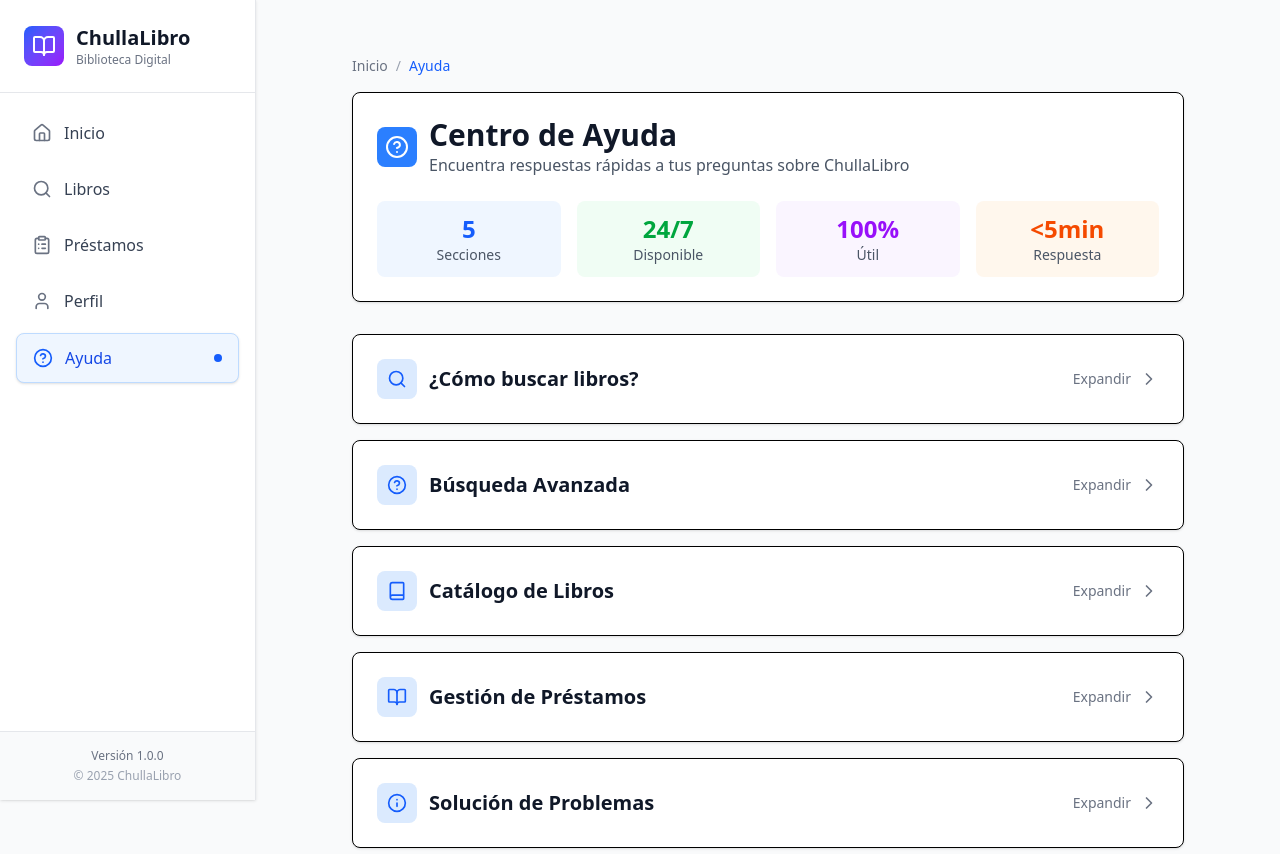
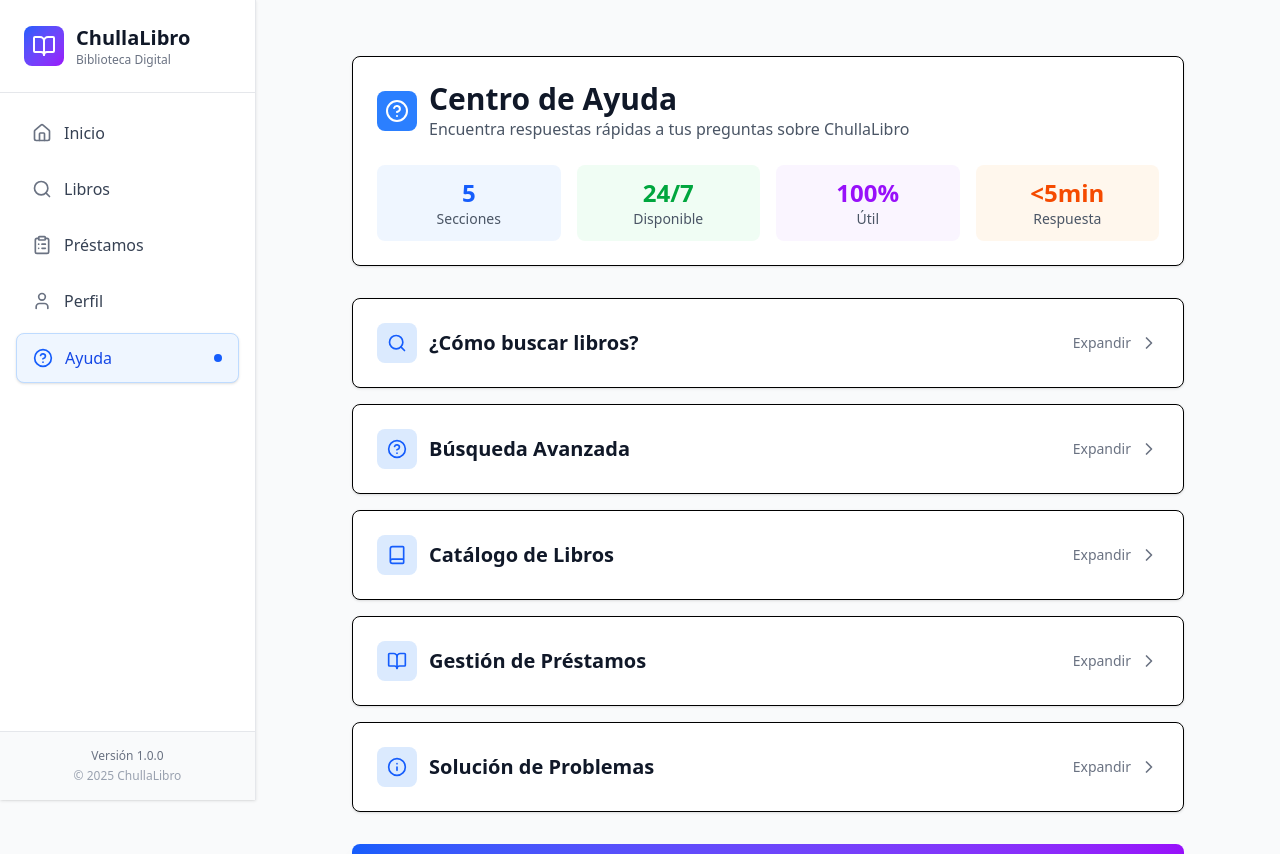
Before and after one commit to JotaValla/ChullaLibro, a React (Vite) app in the folder chulla-libro/: page /help in a window 1280 px wide. Shown: the top 854 px of the page. Built offline with nearby package versions, Linux system fonts and the light colour scheme.

Commit message:
fix: remove breadcrumbs

```diff
--- a/chulla-libro/src/pages/Books.jsx
+++ b/chulla-libro/src/pages/Books.jsx
@@ -114,11 +114,6 @@
       <div className="max-w-6xl mx-auto px-4 sm:px-6 lg:px-8">
         {/* Header with breadcrumb */}
         <div className="mb-8">
-          <nav className="text-sm breadcrumbs mb-4">
-            <span className="text-gray-500">Inicio</span>
-            <span className="mx-2 text-gray-400">/</span>
-            <span className="text-blue-600 font-medium">Catálogo de Libros</span>
-          </nav>
 
           <div className="bg-white rounded-lg shadow-sm border p-6">
             <div className="flex items-center gap-3 mb-4">
--- a/chulla-libro/src/pages/Help.jsx
+++ b/chulla-libro/src/pages/Help.jsx
@@ -185,11 +185,6 @@
       <div className="max-w-4xl mx-auto px-4 sm:px-6 lg:px-8">
         {/* Header con breadcrumb */}
         <div className="mb-8">
-          <nav className="text-sm breadcrumbs mb-4">
-            <span className="text-gray-500">Inicio</span>
-            <span className="mx-2 text-gray-400">/</span>
-            <span className="text-blue-600 font-medium">Ayuda</span>
-          </nav>
 
           <div className="bg-white rounded-lg shadow-sm border p-6">
             <div className="flex items-center gap-3 mb-4">
--- a/chulla-libro/src/pages/Loans.jsx
+++ b/chulla-libro/src/pages/Loans.jsx
@@ -214,11 +214,6 @@
       <div className="max-w-6xl mx-auto px-4 sm:px-6 lg:px-8">
         {/* Header with breadcrumb */}
         <div className="mb-8">
-          <nav className="text-sm breadcrumbs mb-4">
-            <span className="text-gray-500">Inicio</span>
-            <span className="mx-2 text-gray-400">/</span>
-            <span className="text-blue-600 font-medium">Mis Préstamos</span>
-          </nav>
 
           <div className="bg-white rounded-lg shadow-sm border p-6">
             <div className="flex items-center gap-3 mb-4">
--- a/chulla-libro/src/pages/Profile.jsx
+++ b/chulla-libro/src/pages/Profile.jsx
@@ -103,11 +103,6 @@
       <div className="max-w-4xl mx-auto px-4 sm:px-6 lg:px-8">
         {/* Header with breadcrumb */}
         <div className="mb-8">
-          <nav className="text-sm breadcrumbs mb-4">
-            <span className="text-gray-500">Inicio</span>
-            <span className="mx-2 text-gray-400">/</span>
-            <span className="text-blue-600 font-medium">Mi Perfil</span>
-          </nav>
 
           <div className="bg-white rounded-lg shadow-sm border p-6">
             <div className="flex items-center justify-between">
```
